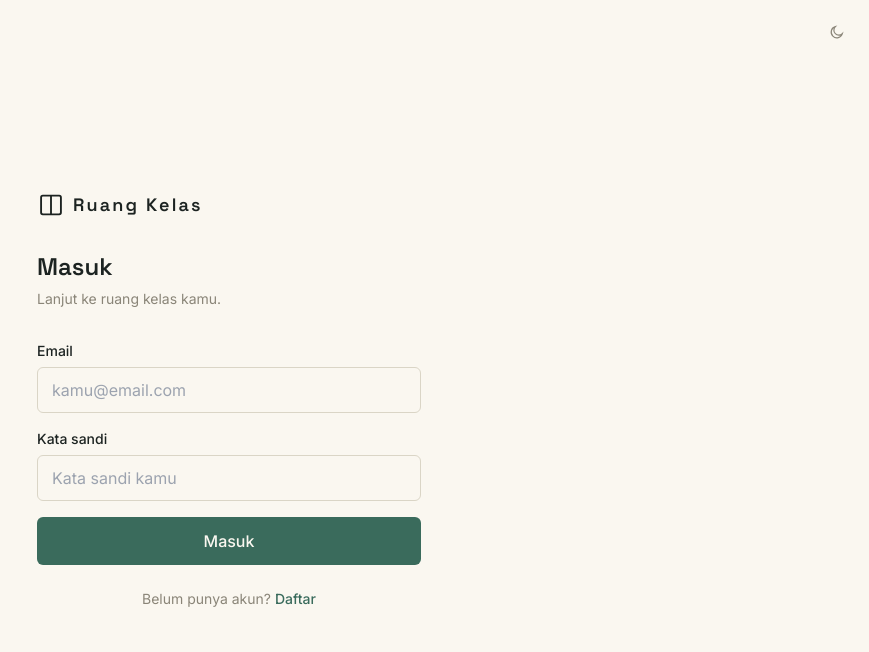
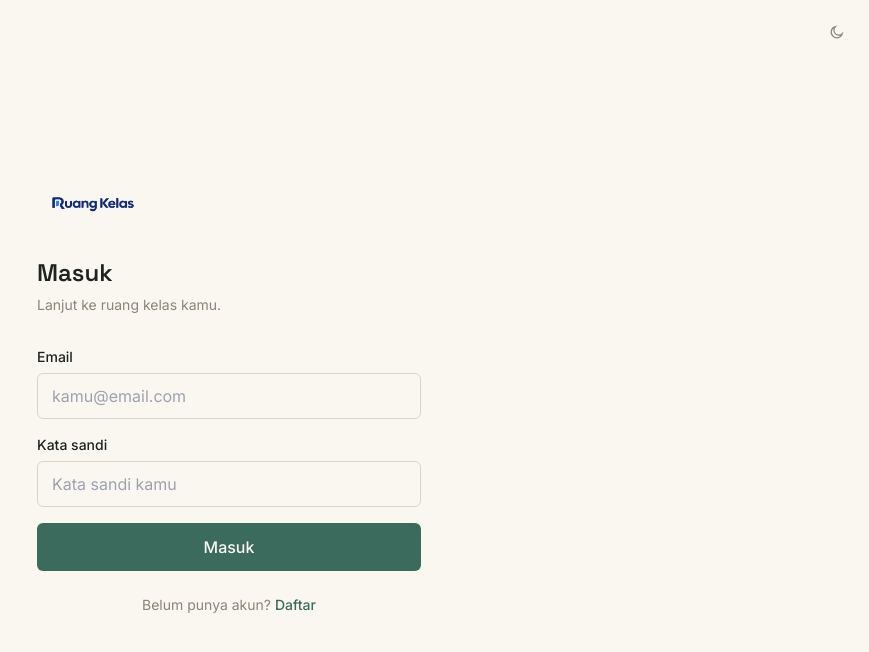
Before and after one commit to vickokisworo/ruangkelas, a React (Vite) app: page /masuk in a window 1280 px wide. Shown: the top 652 px of the page, without its empty margins (411-1280 px from the left). Built offline with nearby package versions, Linux system fonts and the light colour scheme; no server answers.

Commit message:
Logo terang dan gelap

```diff
--- a/src/components/ui/Logo.jsx
+++ b/src/components/ui/Logo.jsx
@@ -1,31 +1,10 @@
 export default function Logo({ compact = false, className = '' }) {
+  const ukuran = compact ? 'h-7 w-auto' : 'h-10 w-auto'
+
   return (
-    <span className={`inline-flex items-center gap-2 text-ink ${className}`}>
-      <svg
-        width={compact ? 20 : 28}
-        height={compact ? 20 : 28}
-        viewBox="0 0 24 24"
-        fill="none"
-        aria-hidden="true"
-      >
-        <rect
-          x="3.5"
-          y="4"
-          width="17"
-          height="16"
-          rx="1.5"
-          stroke="currentColor"
-          strokeWidth="1.6"
-        />
-        <path d="M12 4v16" stroke="currentColor" strokeWidth="1.6" />
-      </svg>
-      <span
-        className={`font-display font-semibold tracking-[0.12em] ${
-          compact ? 'text-sm' : 'text-lg'
-        }`}
-      >
-        Ruang Kelas
-      </span>
+    <span className={`inline-flex items-center ${className}`}>
+      <img src="/logo.png" alt="Ruang Kelas" className={`${ukuran} dark:hidden`} />
+      <img src="/logo-dark.png" alt="Ruang Kelas" className={`${ukuran} hidden dark:block`} />
     </span>
   )
 }
```
Also changed, not shown: public/logo-dark.png (added), public/logo.png (added).
